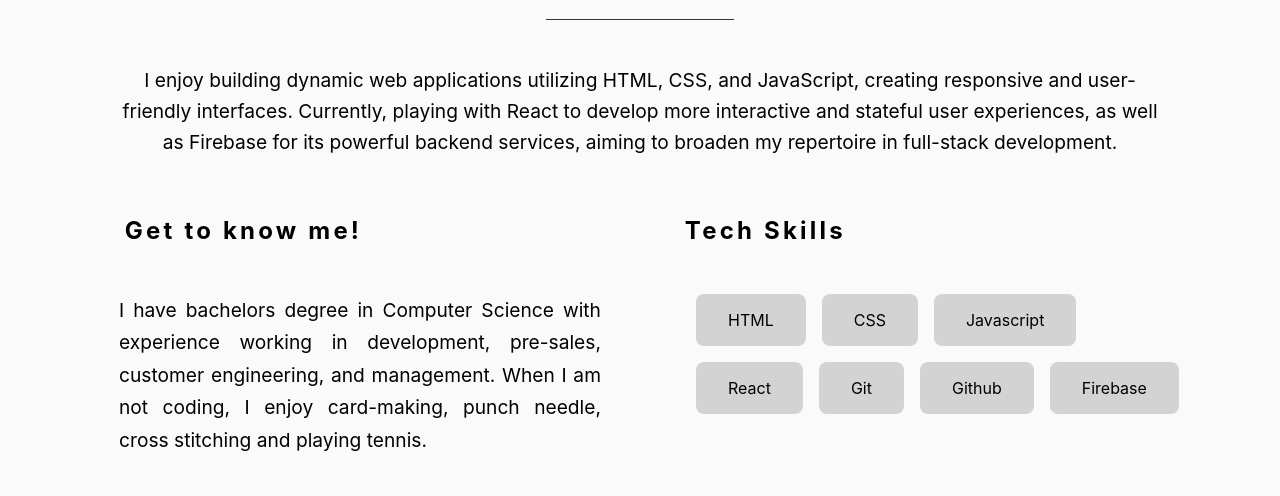
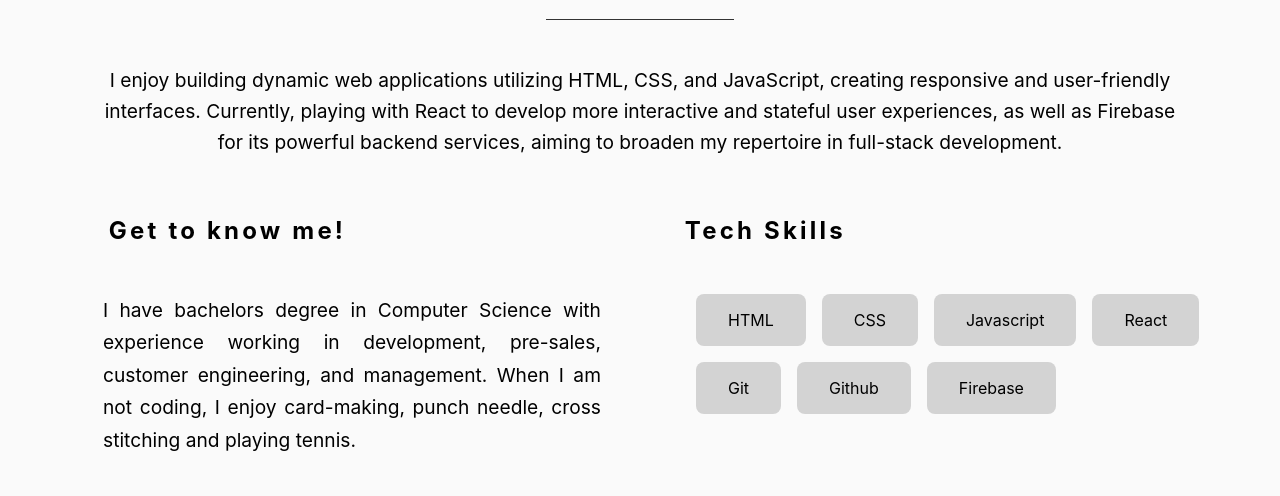
Before and after one commit to hennasingh/henna-dev, a React (Vite) app: page / in a window 1280 px wide. Shown: the part 1212-1708 px from the top of the page. Built offline with nearby package versions, Linux system fonts and the light colour scheme; no server answers; the database is empty.

Commit message:
addd max-width to about section

```diff
--- a/src/App.css
+++ b/src/App.css
@@ -349,6 +349,15 @@ section {
 
     .sec-about {
 
+      .container {
+
+        max-width: 70em;
+
+        p {
+          max-width: 60em;
+        }
+      }
+
       .about {
         display:grid;
         grid-template-columns: 1fr 1fr;
```
